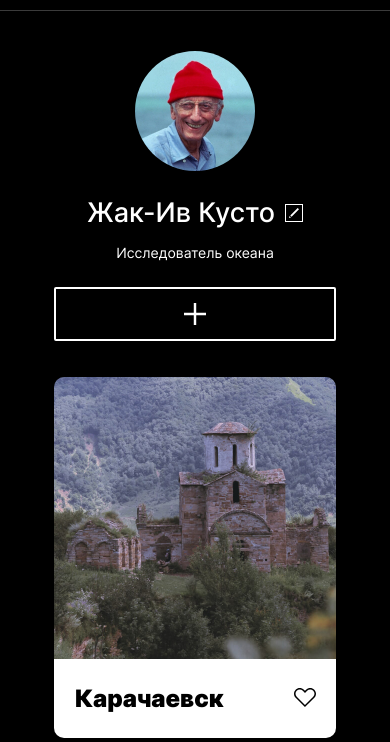
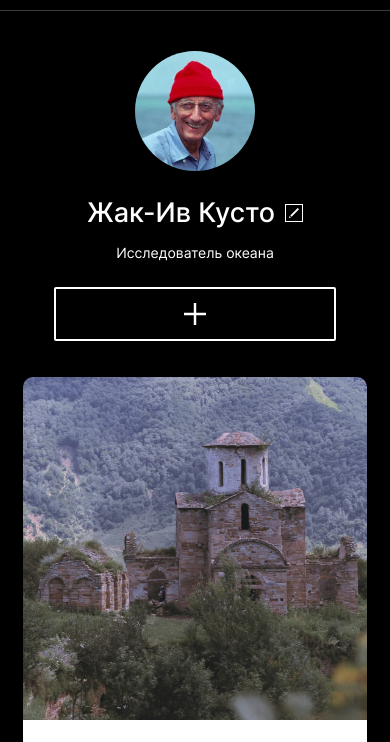
Before and after one commit to insomniac-bear/mesto-project, a plain HTML site: page index.html in a window 390 px wide. Shown: the part 74-816 px from the top of the page. Drawn offline with Linux system fonts and the light colour scheme.

Commit message:
made responsive image cards

```diff
--- a/blocks/photo/__image/photo__image.css
+++ b/blocks/photo/__image/photo__image.css
@@ -3,6 +3,6 @@
   margin: 0;
   padding: 0;
 
-  max-width: 282px;
+  min-width: 282px;
   width: 100%;
 }
--- a/blocks/photo/photo.css
+++ b/blocks/photo/photo.css
@@ -2,7 +2,7 @@
   margin: 0;
   padding: 0;
 
-  max-width: 282px;
+  min-width: 282px;
   width: 100%;
   border-radius: 10px;
 
```
Also changed, not shown: index.html (+0 -1 lines).
